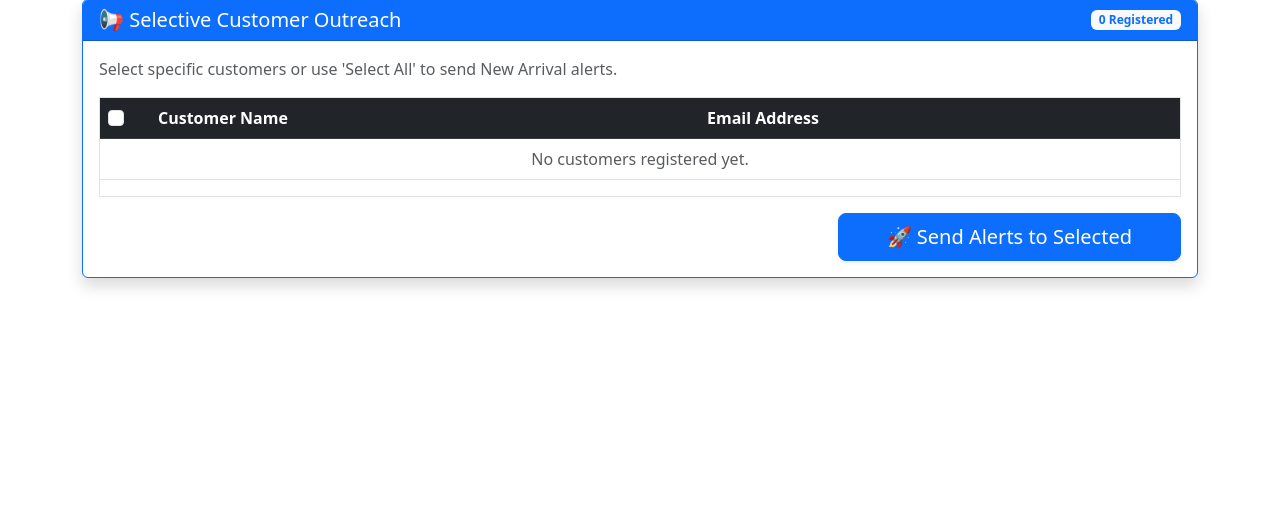
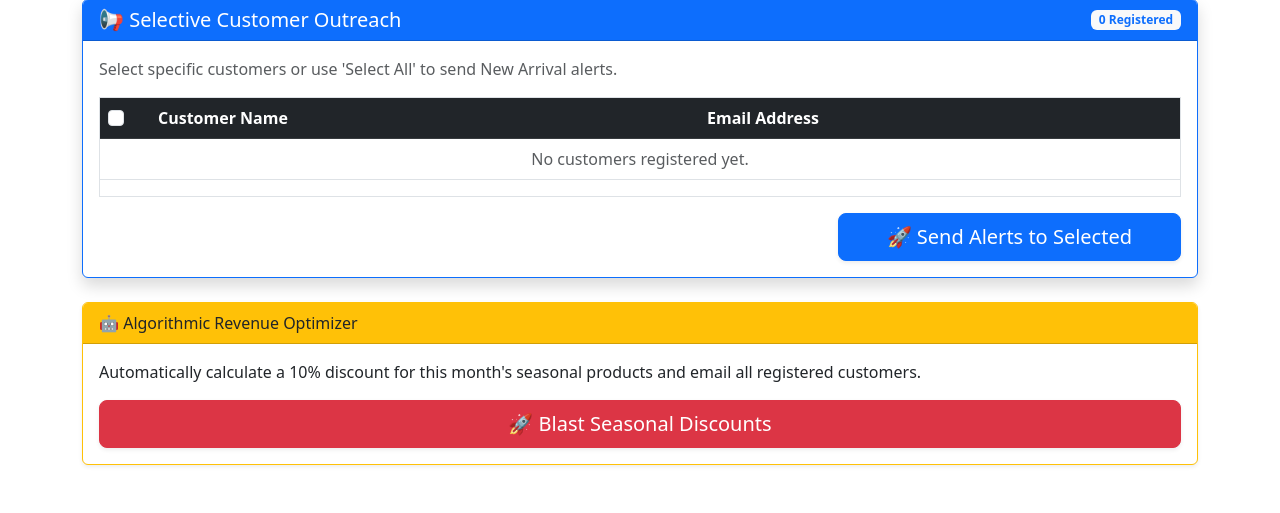
Before and after one commit to Shashankl11/smart-inventory-system, a Flask app: template templates/analytics.html in a window 1280 px wide. Shown: the part 417-930 px from the top of the page. Before the commit the page ends 706 px from the top, so only its background shows below. Run offline with Flask 3, Linux system fonts and the light colour scheme; the template is opened without the code that fills it, so the values that code supplies are empty.

Commit message:
Update analytics.html

```diff
--- a/templates/analytics.html
+++ b/templates/analytics.html
@@ -77,8 +77,8 @@
 
     </div>
 
-</body>
     <div class="container mt-5 mb-5">
+
         <div class="card border-primary shadow">
             <div class="card-header bg-primary text-white d-flex justify-content-between align-items-center">
                 <h5 class="mb-0">📢 Selective Customer Outreach</h5>
@@ -125,6 +125,21 @@
                 </form>
             </div>
         </div>
+
+        <div class="card mt-4 shadow-sm border-warning">
+            <div class="card-header bg-warning text-dark font-weight-bold">
+                🤖 Algorithmic Revenue Optimizer
+            </div>
+            <div class="card-body">
+                <p>Automatically calculate a 10% discount for this month's seasonal products and email all registered customers.</p>
+                <form action="/send-seasonal-discounts" method="POST">
+                    <button type="submit" class="btn btn-danger w-100 btn-lg shadow-sm">
+                        🚀 Blast Seasonal Discounts
+                    </button>
+                </form>
+            </div>
+        </div>
+
     </div>
 
     <script>
@@ -135,4 +150,6 @@
             }
         }
     </script>
+
+</body>
 </html>
```
Lines whose indentation alone changed are shown as unchanged.
